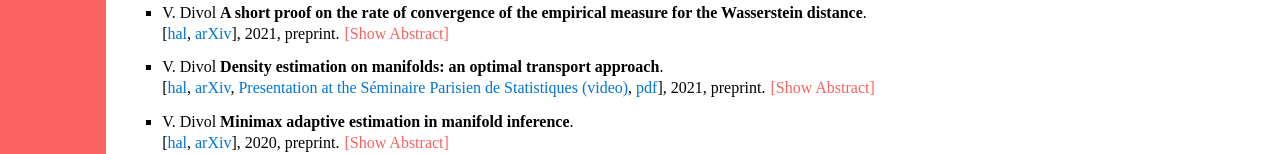
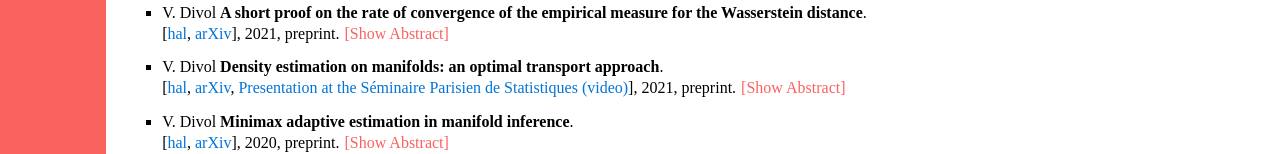
Before and after one commit to vincentdivol/vincentdivol.github.io, a plain HTML site: page index.html in a window 1280 px wide. Shown: the part 492-646 px from the top of the page. Drawn offline with nearby package versions, Linux system fonts and the light colour scheme.

Commit message:
Update index.html

```diff
--- a/index.html
+++ b/index.html
@@ -59,7 +59,7 @@ Laboratoire de mathématiques d'Orsay, <a href="https://www.google.fr/maps/place
 </ul>
 <ul>
 
-<li><p>V. Divol <b>Density estimation on manifolds: an optimal transport approach</b>.<br />[<a href="https://hal.inria.fr/hal-03141977v1">hal</a>, <a href="https://arxiv.org/abs/2102.07595">arXiv</a>, <a href="http://omnilive.ihp.fr:8080/player/?m=http://omnilive.ihp.fr:8080/manifests/5f8453409fc5cf047a6904f5">Presentation at the Séminaire Parisien de Statistiques (video)</a>, <a href="https://vincentdivol.github.io/density_manifold.pdf">pdf</a>], 2021, preprint</i>. <span class="toggle-trigger">[Show Abstract]<span>
+<li><p>V. Divol <b>Density estimation on manifolds: an optimal transport approach</b>.<br />[<a href="https://hal.inria.fr/hal-03141977v1">hal</a>, <a href="https://arxiv.org/abs/2102.07595">arXiv</a>, <a href="http://omnilive.ihp.fr:8080/player/?m=http://omnilive.ihp.fr:8080/manifests/5f8453409fc5cf047a6904f5">Presentation at the Séminaire Parisien de Statistiques (video)</a>], 2021, preprint</i>. <span class="toggle-trigger">[Show Abstract]<span>
     <div class="toggle-wrap">
 <b>Abstract:</b> Assume that we observe i.i.d. points lying close to some unknown <img src="d.gif" alt="d" style="vertical-align: 0px"/>-dimensional
 <img src="Ck.png" alt="Ck" style="vertical-align: 0px"/> submanifold <img src="M.png" alt="M" style="vertical-align: 0px"/> in a possibly high-dimensional space. We study the problem of reconstruct-
```
